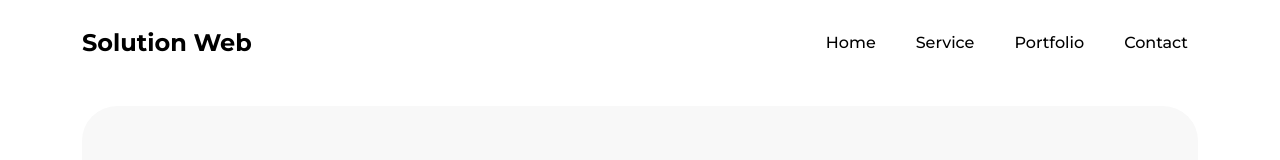
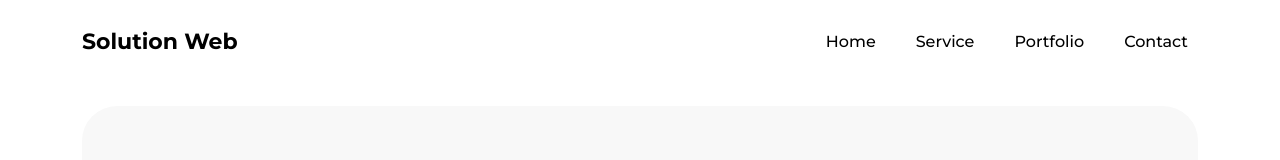
Before and after one commit to timmdkrtf/Template-Solution, a React (Vite) app: page / in a window 1280 px wide. Shown: the top 160 px of the page. Built offline with nearby package versions, Linux system fonts and the light colour scheme.

Commit message:
fix desain logo navbar

```diff
--- a/src/index.css
+++ b/src/index.css
@@ -10,7 +10,7 @@ body{
 
 .navbar .navbar-brand{
   font-weight: 700;
-  font-size: 24px;
+  font-size: 22px;
 }
 
 .navbar .ms-auto{
```
